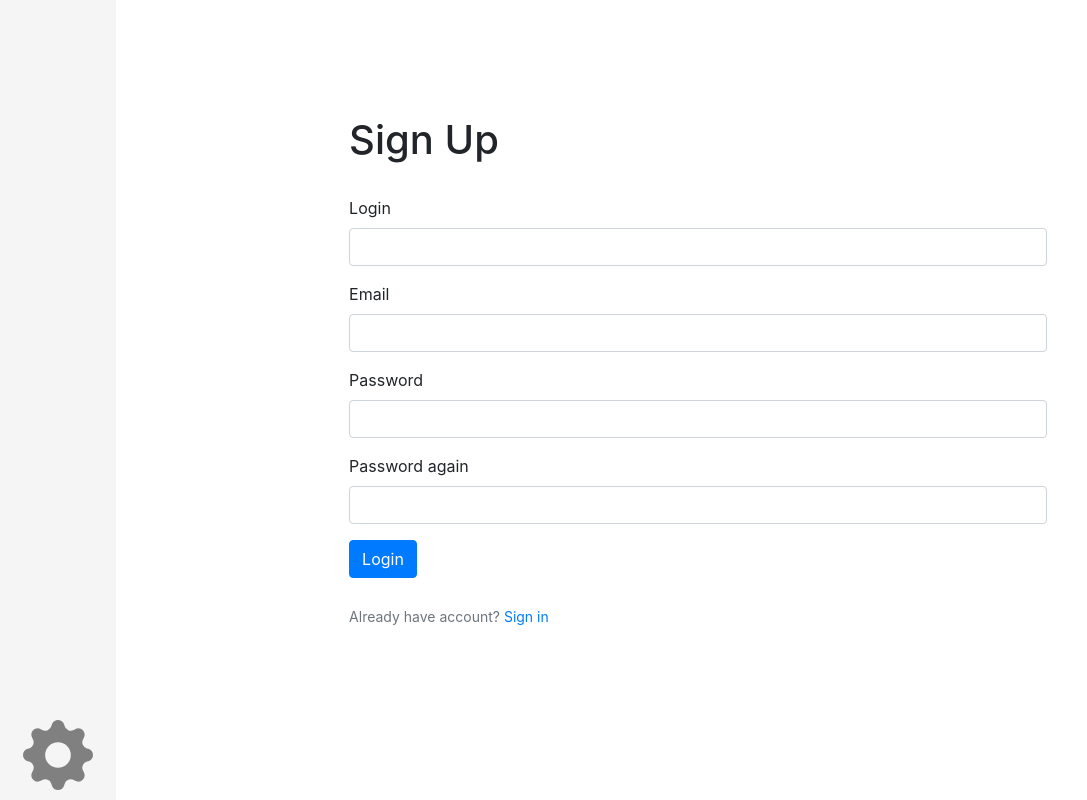
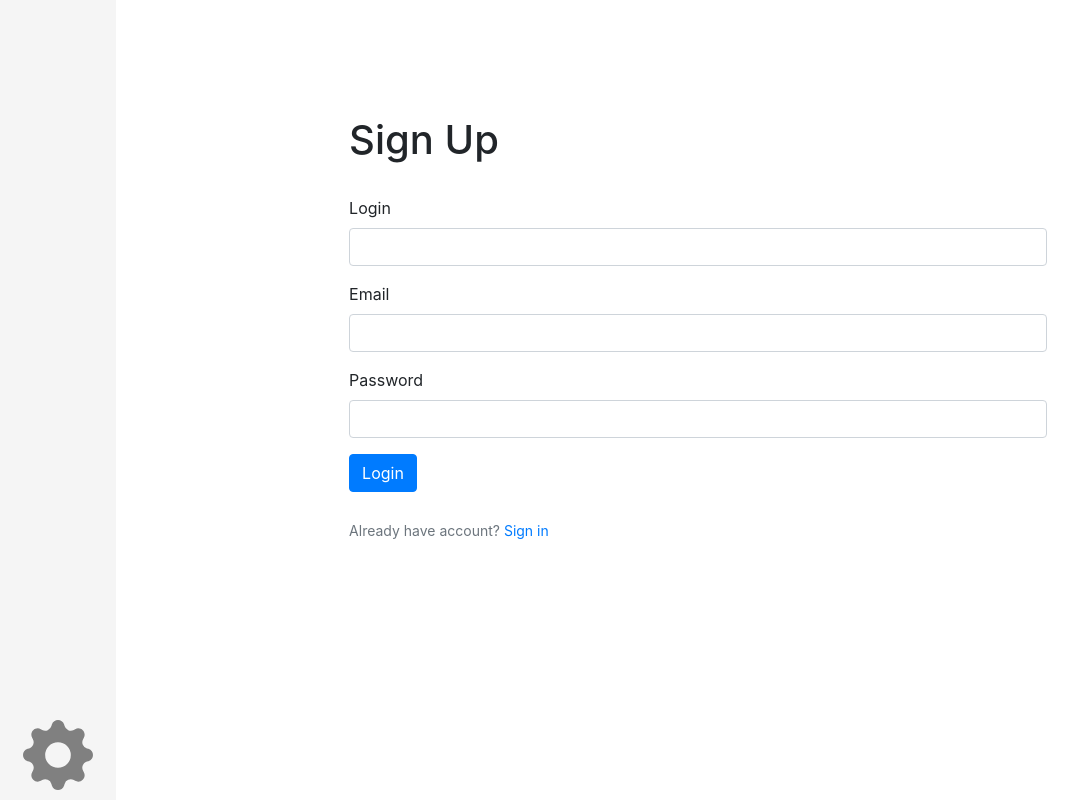
Before and after one commit to Kukonen/webchat-http, a React (Create React App) app in the folder client/: page /register in a window 1280 px wide. Shown: the whole page, without its empty margins (0-1087 px from the left). Built offline with nearby package versions, Linux system fonts and the light colour scheme.

Commit message:
change register form

```diff
--- a/client/src/Components/Authorization/Register/Register.js
+++ b/client/src/Components/Authorization/Register/Register.js
@@ -11,22 +11,18 @@ const Register = () => {
         <div className="authorization-block">
             <h1>Sign Up</h1>
             <br/>
-            <form>
+            <form method="post" action="/api/user">
                 <div className="form-group">
                     <label htmlFor="exampleInputEmail1">Login</label>
-                    <input type="email" className="form-control" id="exampleInputEmail1" aria-describedby="emailHelp" />
+                    <input type="text" className="form-control" id="login" />
                 </div>
                 <div className="form-group">
                     <label htmlFor="exampleInputEmail1">Email</label>
-                    <input type="email" className="form-control" id="exampleInputEmail1" aria-describedby="emailHelp" />
+                    <input type="email" className="form-control" id="email" />
                 </div>
                 <div className="form-group">
                     <label htmlFor="exampleInputPassword1">Password</label>
-                    <input type="password" className="form-control" id="exampleInputPassword1" />
-                </div>
-                <div className="form-group">
-                    <label htmlFor="exampleInputPassword1">Password again</label>
-                    <input type="password" className="form-control" id="exampleInputPassword1" />
+                    <input type="password" className="form-control" id="password" />
                 </div>
                 <button type="submit" className="btn btn-primary">Login</button>
                 <br/>
```
